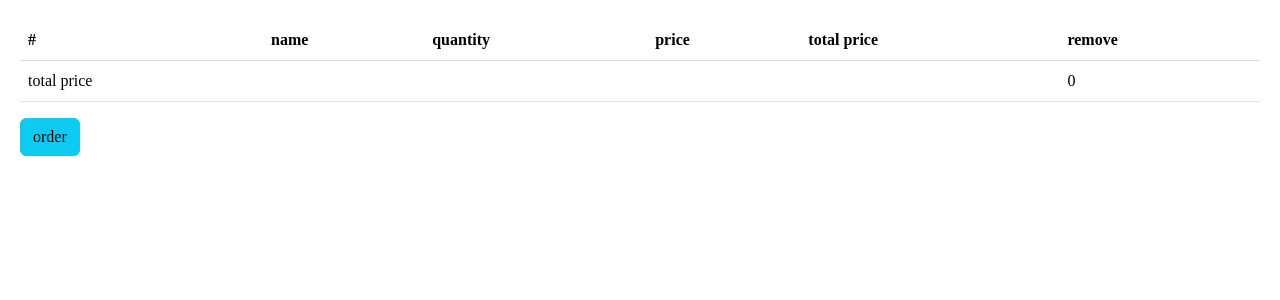
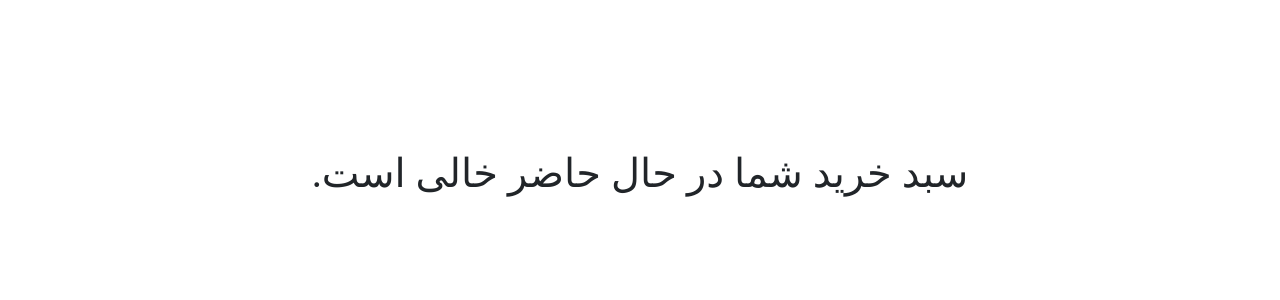
Before and after one commit to faeze193/dj5, a Django app: page /orders/cart/ in a window 1280 px wide. Shown: the part 56-356 px from the top of the page. Run offline with Django 5.2, Linux system fonts and the light colour scheme; some web fonts are replaced.

Commit message:
cart html design

```diff
--- a/orders/templates/orders/cart.html
+++ b/orders/templates/orders/cart.html
@@ -1,37 +1,77 @@
 {% extends 'base.html' %}
 {% block content %}
 
-<table class="table">
+
+<div class="container-fluid" >
+ <div class="row d-flex flex-row-reverse" style="padding-top: 30px;">
+  {% if cart%}
+  <div class="col-xl-8 col-lg-8 col-md-12 col-sm-12 col-xs-12">
+    <table class="table" style="direction: rtl;">
         <thead>
           <tr>
             <th scope="col">#</th>
-        <th scope="col">name</th>
-        <th scope="col">quantity</th>
-        <th scope="col">price</th>
-        <th scope="col">total price</th>
-        <th scope="col">remove</th>
+            <th scope="col">محصول</th>
+            <th scope="col">تعداد</th>
+            <th scope="col">قیمت</th>
+            <th scope="col">حذف</th>
           </tr>
         </thead>
         <tbody>
           {% for item in cart %}
           <tr>
             <th scope="row">{{forloop.counter}}</th>
-        <td>{{item.product}}</td>
+            <td>{{item.product|truncatewords:5}}</td>
             <td>{{item.quantity}}</td>
-        <td>{{item.price}}</td>
-        <td>{{item.total_price}}</td>
-        <td><a href="{% url 'orders:cart_remove' item.product.id %}">remove</a></td>
+            <td >{{item.price}}</td>
+
+            <td><a href="{% url 'orders:cart_remove' item.product.id %}" style="text-decoration: none;">x</a></td>
           </tr>
            {% endfor %}
-      <tr>
-        <td>total price</td>
-        <td colspan="4"></td>
-        <td>{{cart.total_price}}</td>
-      </tr>
         </tbody>
       </table>
 
-<div>
-  <a href="{% url 'orders:order_create' %}" type="button" class="btn btn-info">order</a>
+    </div>
+
+
+
+    <div class="col-xl-4 col-lg-4 col-md-12 col-sm-12 col-xs-12 ">
+        <div class="card">
+            <div class="card-header text-center bg-light">
+                <h5 class="card-title mb-0">مجموع کل سبد خرید</h5>
+            </div>
+            <div class="card-body">
+                <div class="d-flex justify-content-between mb-3">
+                  <span>{{cart.total_price}}</span>
+                    <span>قیمت کل</span>
+
+                </div>
+                <hr>
+                <div class="mb-3">
+                    <div class="d-flex justify-content-between">
+                      <span>تیباکس ، پست پیشتاز</span>
+                        <span>حمل و نقل</span>
+
+                    </div>
+                </div>
+                <hr>
+                <div class="d-flex justify-content-between fw-bold">
+                    <span>مجموع</span>
+                    <span>{{cart.total_price}}</span>
+                </div>
+            </div>
+            <div class="card-footer bg-light text-center">
+
+                <a href="{% url 'orders:order_create' %}" ><button class="btn btn-warning btn-lg w-100" style="color: white;">اقدام به پرداخت</button></a>
+
+            </div>
+        </div>
+    </div>
+    {% else %}
+    <h1 style="text-align: center;direction: rtl;padding-top: 100px;">سبد خرید شما در حال حاضر خالی است.</h1>
+
+
+
+    {%endif%}
+  </div>
 </div>
     {% endblock %}
--- a/templates/base.html
+++ b/templates/base.html
@@ -7,6 +7,7 @@
 <title>dj5</title>
 <link href="https://cdn.jsdelivr.net/npm/bootstrap@5.3.3/dist/css/bootstrap.min.css" rel="stylesheet" integrity="sha384-QWTKZyjpPEjISv5WaRU9OFeRpok6YctnYmDr5pNlyT2bRjXh0JMhjY6hW+ALEwIH" crossorigin="anonymous">
 <link rel="stylesheet" href="{% static 'css/style.css' %}">
+<link rel="stylesheet" href="{% static 'css/font.js' %}">
 
 
 {% block color %}{% endblock %}
```
Also changed, not shown: static/js/font.js (added, +7 -0 lines). Lines whose indentation alone changed are shown as unchanged.
